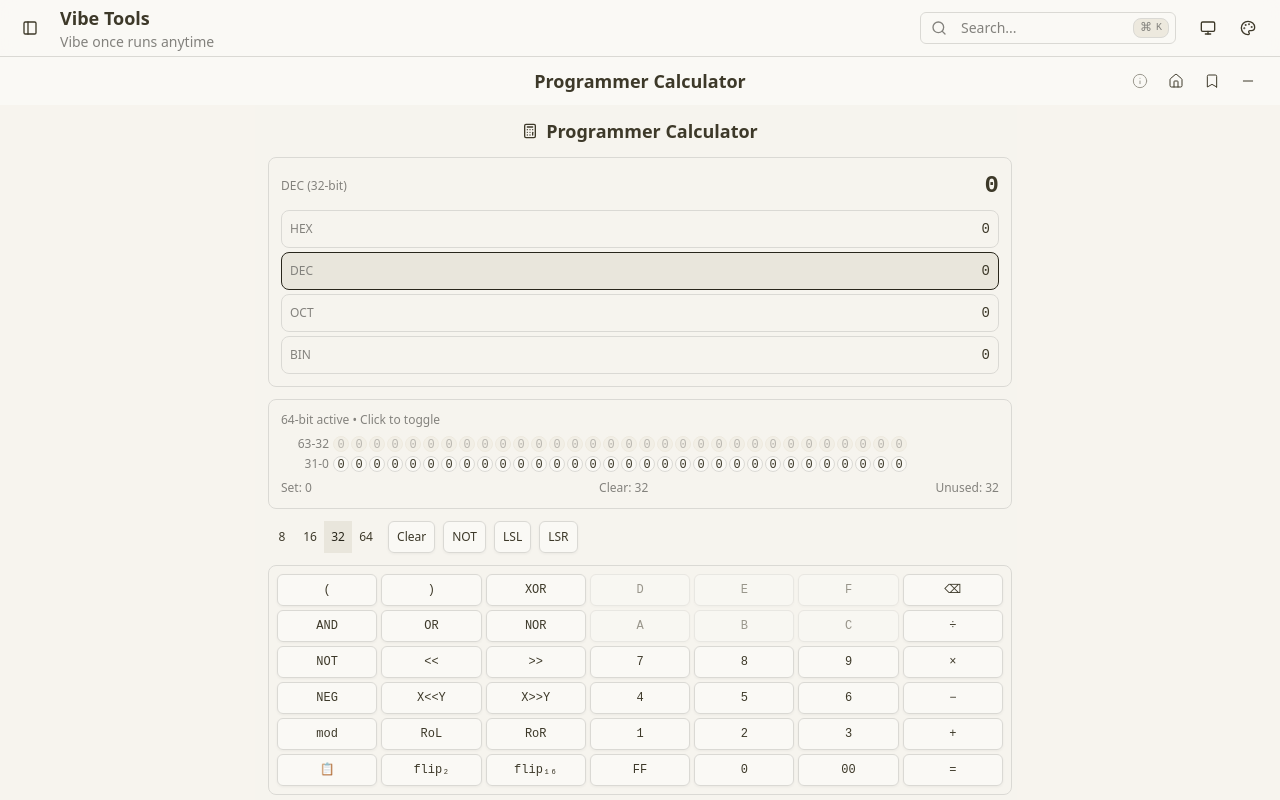
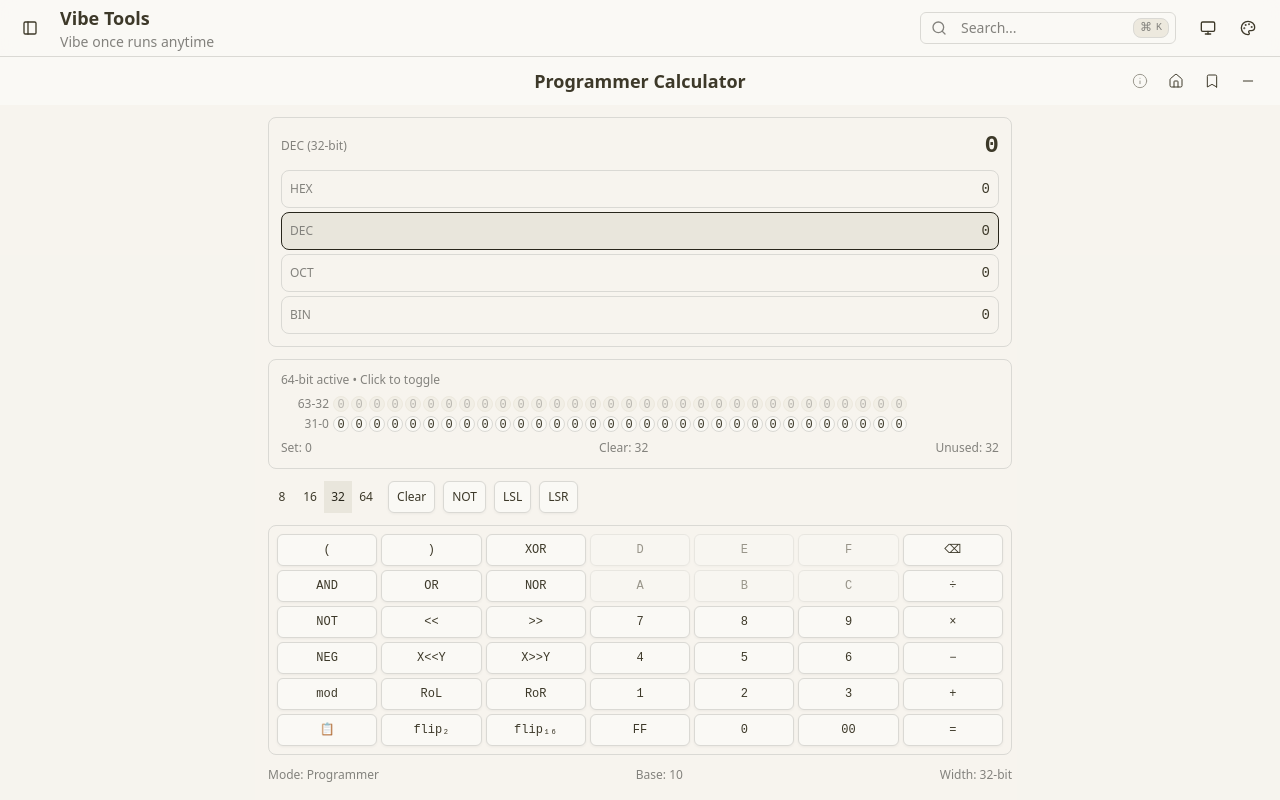
Before and after one commit to hanxiaomax/handsome, a React (Vite) app in the folder 2base/: page /tools/programmer-calculator in a window 1280 px wide. Built offline with nearby package versions, Linux system fonts and the light colour scheme.

Commit message:
refactor(calculator): remove unused header elements from Programmer Calculator UI; streamlines component structure for improved clarity and maintainability

```diff
--- a/2base/src/tools/programmer-calculator/ui.tsx
+++ b/2base/src/tools/programmer-calculator/ui.tsx
@@ -4,7 +4,6 @@
 import { Button } from "@/components/ui/button";
 import { ToggleGroup, ToggleGroupItem } from "@/components/ui/toggle-group";
 import { ToolWrapper } from "@/components/common/tool-wrapper";
-import { Calculator } from "lucide-react";
 
 // Tool Configuration
 import { toolInfo } from "./toolInfo";
@@ -217,14 +216,6 @@ export default function ProgrammerCalculator() {
         id="programmer-calculator-panel"
         className="w-full max-w-3xl mx-auto p-3 space-y-3"
       >
-        {/* Header */}
-        <div className="text-center">
-          <div className="flex items-center justify-center gap-2">
-            <Calculator className="h-4 w-4" />
-            <h1 className="text-lg font-bold">Programmer Calculator</h1>
-          </div>
-        </div>
-
         {/* Main Display Area - Following reference image layout */}
         <div className="border rounded-lg p-3 space-y-2">
           {/* Main Value Display */}
```
